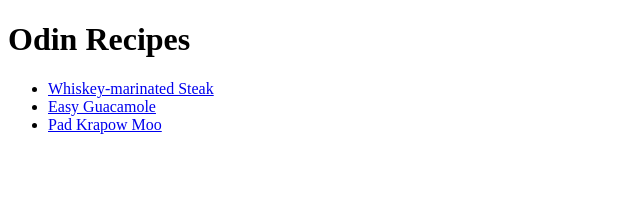
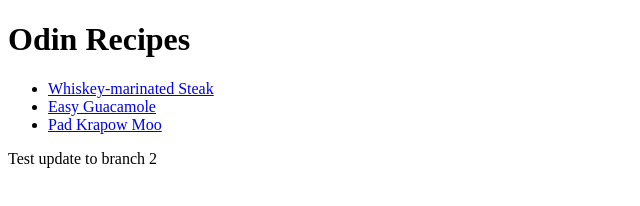
Before and after one commit to jeremytfreeman/odin-recipes, a plain HTML site: page index.html in a window 1280 px wide. Shown: the whole page, without its empty margins (0-640 px from the left). Drawn offline with Linux system fonts and the light colour scheme.

Commit message:
Test making branches

```diff
--- a/index.html
+++ b/index.html
@@ -13,5 +13,6 @@
         <li><a href="recipes/easy-guac.html">Easy Guacamole</a></li>
         <li><a href="recipes/pad-krapow.html">Pad Krapow Moo</a></li>
     </ul>
+    <p>Test update to branch 2</p>
 </body>
 </html>
```
